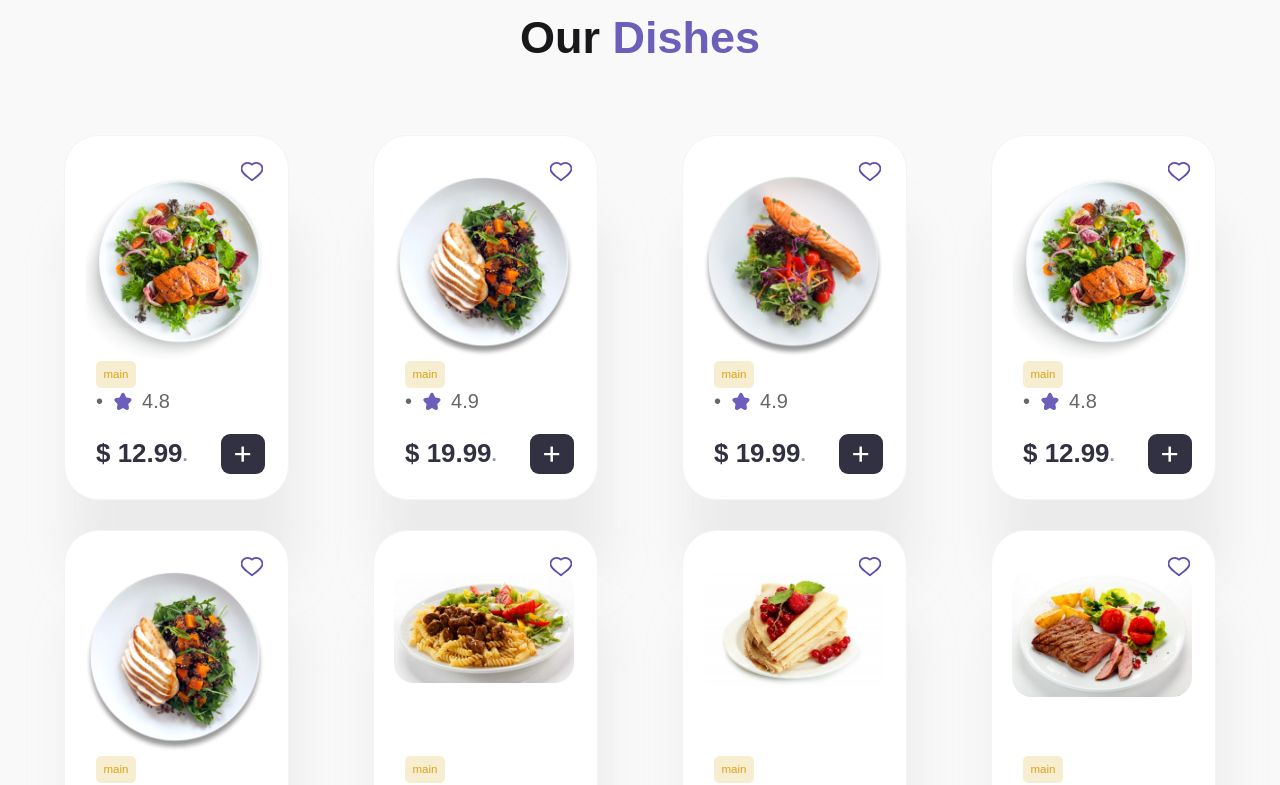
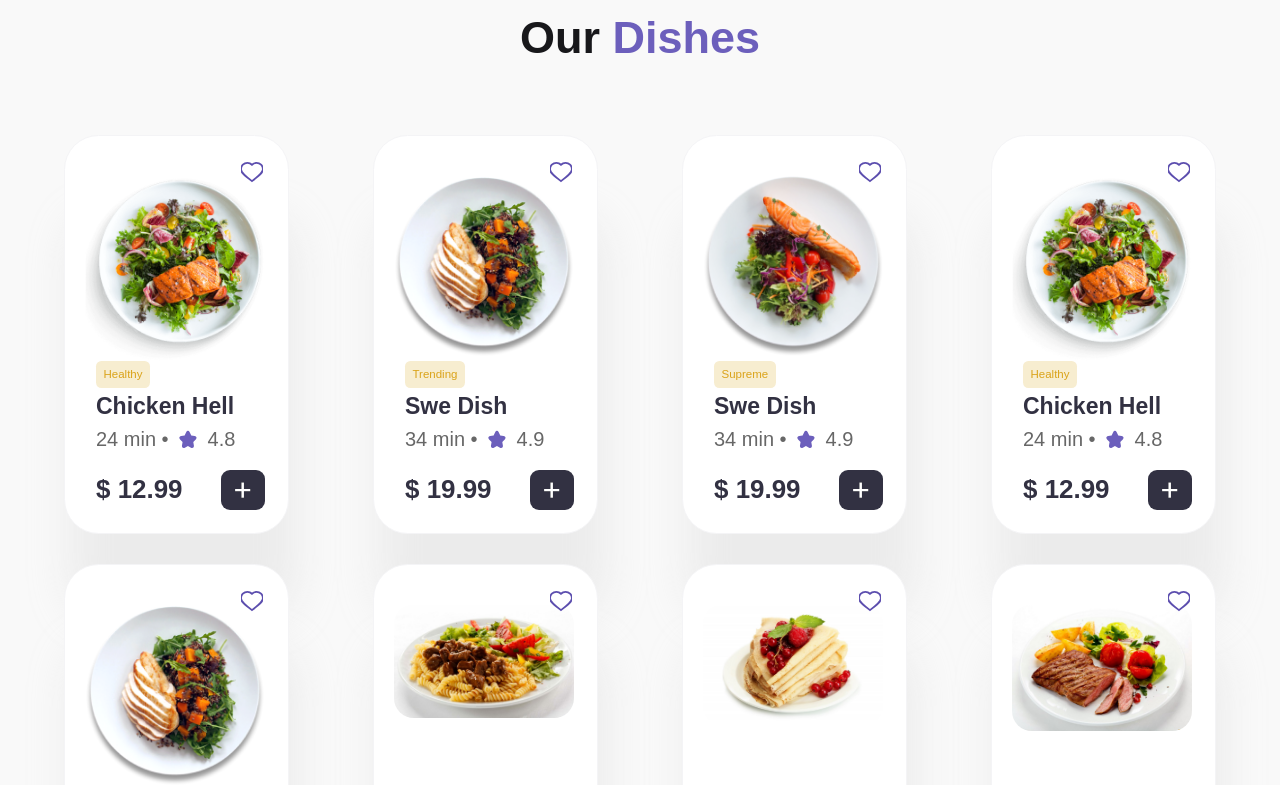
Before and after one commit to olymuzyka-intensive/eatly-react, a React (Vite) app: page /menuAll in a window 1280 px wide. Shown: the part 580-1365 px from the top of the page. Built offline with nearby package versions, Linux system fonts and the light colour scheme; data requests are answered from the project's data file.

Commit message:
reconstructions cartMenu

```diff
--- a/src/layouts/Dishes.jsx
+++ b/src/layouts/Dishes.jsx
@@ -23,16 +23,16 @@ function Dishes() {
                                 <div className="dishes__category_card">
                                     <img src={item.image} className="dishes__item_img" alt='dish'/>
                                     <div className="dishes__item_like">
-                                        <svg width="23px" height="21px" viewBox="0 0 12.00 12.00" enableBackground="new 0 0 12 12" xmlns="http://www.w3.org/2000/svg" fill="none" stroke="#5C4EAE"><g id="SVGRepo_bgCarrier" strokeWidth="0"></g><g id="SVGRepo_tracerCarrier" strokeLinecap="round" strokeLinejoin="round"></g><g id="SVGRepo_iconCarrier"><path d="M8.5,1C7.5206299,1,6.6352539,1.4022217,6,2.0504761C5.3648071,1.4022827,4.4793701,1,3.5,1 C1.5670166,1,0,2.5670166,0,4.5S2,8,6,11c4-3,6-4.5670166,6-6.5S10.4329834,1,8.5,1z"></path></g></svg>
+                                        <svg viewBox="0 0 12.00 12.00" enableBackground="new 0 0 12 12" xmlns="http://www.w3.org/2000/svg" fill="none" stroke="#5C4EAE"><g id="SVGRepo_bgCarrier" strokeWidth="0"></g><g id="SVGRepo_tracerCarrier" strokeLinecap="round" strokeLinejoin="round"></g><g id="SVGRepo_iconCarrier"><path d="M8.5,1C7.5206299,1,6.6352539,1.4022217,6,2.0504761C5.3648071,1.4022827,4.4793701,1,3.5,1 C1.5670166,1,0,2.5670166,0,4.5S2,8,6,11c4-3,6-4.5670166,6-6.5S10.4329834,1,8.5,1z"></path></g></svg>
                                     </div>
-                                    <h4 className="dishes__category dishes__category_1">{item.category}</h4>
-                                    <div className="dishes__subtitle"> <a href="#">{item.subtitle}</a></div>
-                                    <div className="dishes__comment">{item.comment} •<span className="dishes__comment_star">
+                                    <h4 className="dishes__category dishes__category_1">{item.subcategory}</h4>
+                                    <div className="dishes__subtitle"> <a href="#">{item.title}</a></div>
+                                    <div className="dishes__comment">{item.timing} •<span className="dishes__comment_star">
                                         <svg width="26" height="27" viewBox="0 0 26 27" fill="none" xmlns="http://www.w3.org/2000/svg">
                                         <path d="M15.9993 21.687C17.7033 22.6197 19.2019 21.4893 18.876 19.511L18.2909 15.9589L20.7696 13.4433C22.1482 12.0443 21.5786 10.2111 19.6708 9.92245L16.2453 9.40421L14.7209 6.18842C13.867 4.38709 12.013 4.36771 11.1575 6.17244L9.62555 9.40421L6.19999 9.92245C4.29484 10.2107 3.72066 12.0423 5.10119 13.4433L7.57994 15.9589L6.99479 19.511C6.66935 21.4865 8.16507 22.621 9.87149 21.687L12.9354 20.01L15.9993 21.687Z" fill="#6C5FBC"/>
                                         </svg></span><span>{item.star}</span>
                                     </div>
-                                    <div className="dishes__price">$ {item.price}<span className="dishes__price_sub">.{item.pricesub}</span>
+                                    <div className="dishes__price">$ {item.price}
                                         <div className="dishes__add" onClick={() => { cartAdd(item.id) }}>
                                         </div>
                                     </div>
--- a/src/layouts/DishesFilter.jsx
+++ b/src/layouts/DishesFilter.jsx
@@ -43,16 +43,16 @@ function DishesFilter() {
                                 <div className="dishes__category_card">
                                     <img src={item.image} className="dishes__item_img" alt='dish'/>
                                     <div className="dishes__item_like">
-                                        <svg width="23px" height="21px" viewBox="0 0 12.00 12.00" enableBackground="new 0 0 12 12" xmlns="http://www.w3.org/2000/svg" fill="none" stroke="#5C4EAE"><g id="SVGRepo_bgCarrier" strokeWidth="0"></g><g id="SVGRepo_tracerCarrier" strokeLinecap="round" strokeLinejoin="round"></g><g id="SVGRepo_iconCarrier"><path d="M8.5,1C7.5206299,1,6.6352539,1.4022217,6,2.0504761C5.3648071,1.4022827,4.4793701,1,3.5,1 C1.5670166,1,0,2.5670166,0,4.5S2,8,6,11c4-3,6-4.5670166,6-6.5S10.4329834,1,8.5,1z"></path></g></svg>
+                                        <svg viewBox="0 0 12.00 12.00" enableBackground="new 0 0 12 12" xmlns="http://www.w3.org/2000/svg" fill="none" stroke="#5C4EAE"><g id="SVGRepo_bgCarrier" strokeWidth="0"></g><g id="SVGRepo_tracerCarrier" strokeLinecap="round" strokeLinejoin="round"></g><g id="SVGRepo_iconCarrier"><path d="M8.5,1C7.5206299,1,6.6352539,1.4022217,6,2.0504761C5.3648071,1.4022827,4.4793701,1,3.5,1 C1.5670166,1,0,2.5670166,0,4.5S2,8,6,11c4-3,6-4.5670166,6-6.5S10.4329834,1,8.5,1z"></path></g></svg>
                                     </div>
-                                    <h4 className="dishes__category dishes__category_1">{item.category}</h4>
-                                    <div className="dishes__subtitle"> <a href="#">{item.subtitle}</a></div>
-                                    <div className="dishes__comment">{item.comment} •<span className="dishes__comment_star">
+                                    <h4 className="dishes__category dishes__category_1">{item.subcategory}</h4>
+                                    <div className="dishes__subtitle"> <a href="#">{item.title}</a></div>
+                                    <div className="dishes__comment">{item.timing} •<span className="dishes__comment_star">
                                         <svg width="26" height="27" viewBox="0 0 26 27" fill="none" xmlns="http://www.w3.org/2000/svg">
                                         <path d="M15.9993 21.687C17.7033 22.6197 19.2019 21.4893 18.876 19.511L18.2909 15.9589L20.7696 13.4433C22.1482 12.0443 21.5786 10.2111 19.6708 9.92245L16.2453 9.40421L14.7209 6.18842C13.867 4.38709 12.013 4.36771 11.1575 6.17244L9.62555 9.40421L6.19999 9.92245C4.29484 10.2107 3.72066 12.0423 5.10119 13.4433L7.57994 15.9589L6.99479 19.511C6.66935 21.4865 8.16507 22.621 9.87149 21.687L12.9354 20.01L15.9993 21.687Z" fill="#6C5FBC"/>
                                         </svg></span><span>{item.star}</span>
                                     </div>
-                                    <div className="dishes__price">$ {item.price}<span className="dishes__price_sub">.{item.pricesub}</span>
+                                    <div className="dishes__price">$ {item.price}
                                         <div className="dishes__add" onClick={() => { cartAdd(item.id) }}>
                                         </div>
                                     </div>
--- a/src/layouts/DishesTop.jsx
+++ b/src/layouts/DishesTop.jsx
@@ -51,16 +51,16 @@ function DishesTop() {
                                 <div className="dishes__category_card">
                                     <img src={item.image} className="dishes__item_img" alt='dish'/>
                                     <div className="dishes__item_like">
-                                        <svg width="23px" height="21px" viewBox="0 0 12.00 12.00" enableBackground="new 0 0 12 12" xmlns="http://www.w3.org/2000/svg" fill="none" stroke="#5C4EAE"><g id="SVGRepo_bgCarrier" strokeWidth="0"></g><g id="SVGRepo_tracerCarrier" strokeLinecap="round" strokeLinejoin="round"></g><g id="SVGRepo_iconCarrier"><path d="M8.5,1C7.5206299,1,6.6352539,1.4022217,6,2.0504761C5.3648071,1.4022827,4.4793701,1,3.5,1 C1.5670166,1,0,2.5670166,0,4.5S2,8,6,11c4-3,6-4.5670166,6-6.5S10.4329834,1,8.5,1z"></path></g></svg>
-                                        </div>
-                                    <h4 className="dishes__category dishes__category_1">{item.category}</h4>
-                                    <div className="dishes__subtitle"> <a href="#">{item.subtitle}</a></div>
-                                    <div className="dishes__comment">{item.comment} •<span className="dishes__comment_star">
+                                        <svg viewBox="0 0 12.00 12.00" enableBackground="new 0 0 12 12" xmlns="http://www.w3.org/2000/svg" fill="none" stroke="#5C4EAE"><g id="SVGRepo_bgCarrier" strokeWidth="0"></g><g id="SVGRepo_tracerCarrier" strokeLinecap="round" strokeLinejoin="round"></g><g id="SVGRepo_iconCarrier"><path d="M8.5,1C7.5206299,1,6.6352539,1.4022217,6,2.0504761C5.3648071,1.4022827,4.4793701,1,3.5,1 C1.5670166,1,0,2.5670166,0,4.5S2,8,6,11c4-3,6-4.5670166,6-6.5S10.4329834,1,8.5,1z"></path></g></svg>
+                                    </div>
+                                    <h4 className="dishes__category dishes__category_1">{item.subcategory}</h4>
+                                    <div className="dishes__subtitle"> <a href="#">{item.title}</a></div>
+                                    <div className="dishes__comment">{item.timing} •<span className="dishes__comment_star">
                                         <svg width="26" height="27" viewBox="0 0 26 27" fill="none" xmlns="http://www.w3.org/2000/svg">
                                         <path d="M15.9993 21.687C17.7033 22.6197 19.2019 21.4893 18.876 19.511L18.2909 15.9589L20.7696 13.4433C22.1482 12.0443 21.5786 10.2111 19.6708 9.92245L16.2453 9.40421L14.7209 6.18842C13.867 4.38709 12.013 4.36771 11.1575 6.17244L9.62555 9.40421L6.19999 9.92245C4.29484 10.2107 3.72066 12.0423 5.10119 13.4433L7.57994 15.9589L6.99479 19.511C6.66935 21.4865 8.16507 22.621 9.87149 21.687L12.9354 20.01L15.9993 21.687Z" fill="#6C5FBC"/>
                                         </svg></span><span>{item.star}</span>
                                     </div>
-                                    <div className="dishes__price">$ {item.price}<span className="dishes__price_sub">.{item.pricesub}</span>
+                                    <div className="dishes__price">$ {item.price}
                                         <div className="dishes__add" onClick={() => { cartAdd(item.id) }}>
                                         </div>
                                     </div>
```
